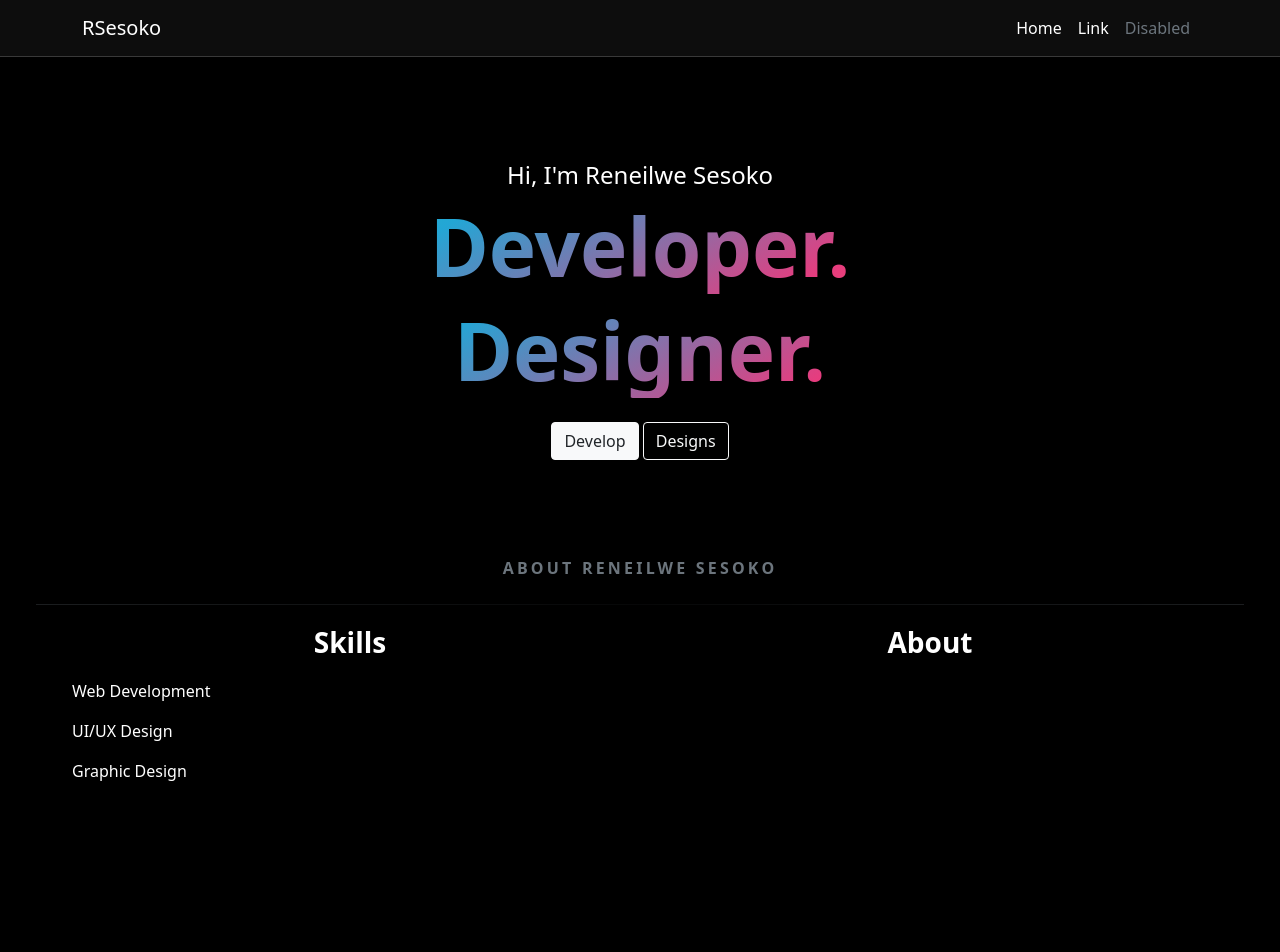
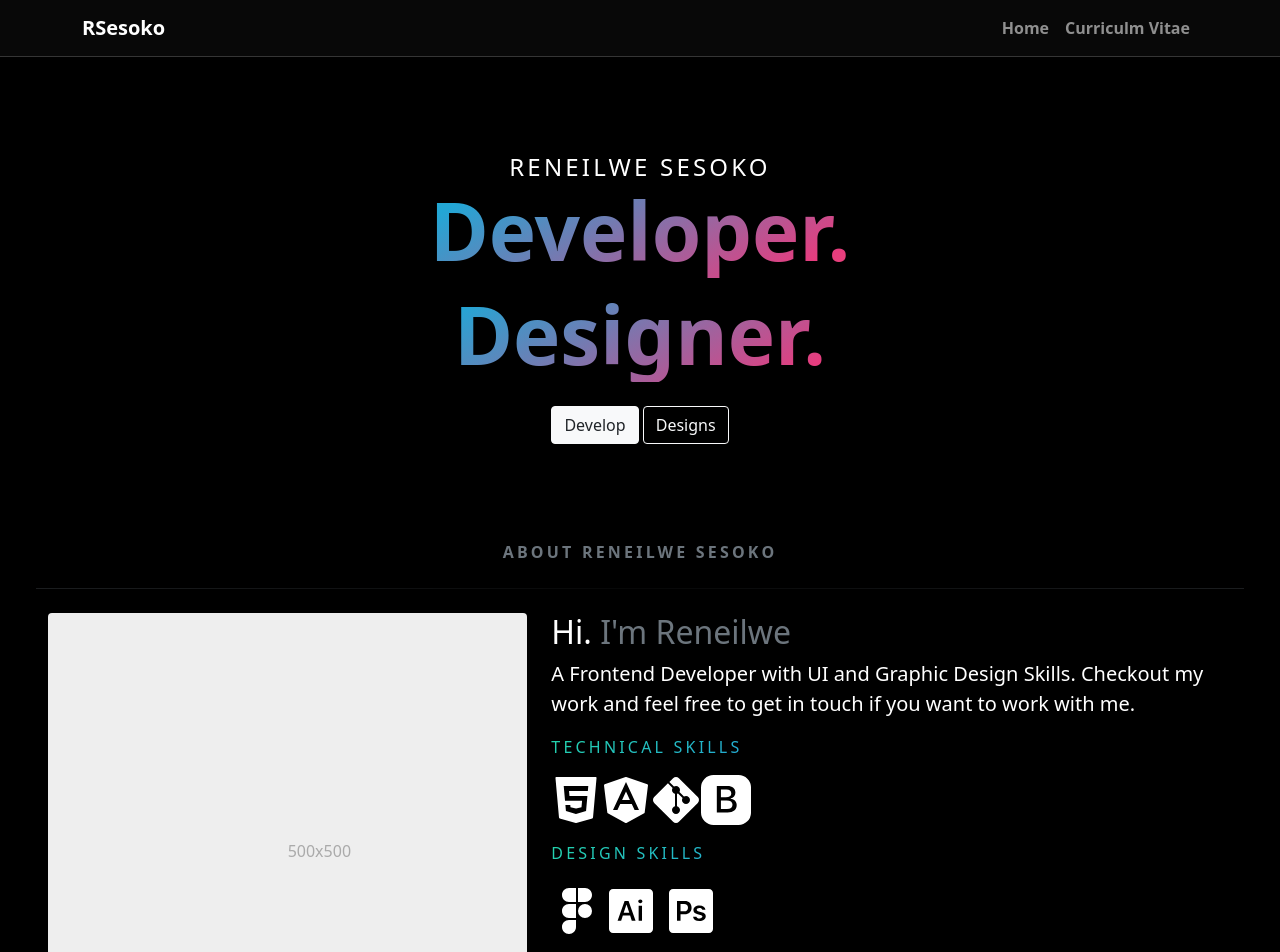
Before and after one commit to ReneilweSesoko/reneilwe_sesoko_portfolio, an Angular app: page /home in a window 1280 px wide. Shown: the top 952 px of the page. Before the commit the page ends 905 px from the top, so only its background shows below. Built offline with nearby package versions, Linux system fonts and the light colour scheme.

Commit message:
update on homepage

```diff
--- a/src/app/components/top-nav/top-nav.component.html
+++ b/src/app/components/top-nav/top-nav.component.html
@@ -1,19 +1,16 @@
-<nav class="navbar navbar-expand-lg sticky-top text-light p-2">
+<nav class="navbar navbar-expand-lg navbar-dark sticky-top text-light p-2">
     <div class="container">
-      <a class="navbar-brand" href="#">RSesoko</a>
+      <a class="navbar-brand fw-bold" href="#">RSesoko</a>
       <button class="navbar-toggler" type="button" data-bs-toggle="collapse" data-bs-target="#navbarSupportedContent" aria-controls="navbarSupportedContent" aria-expanded="false" aria-label="Toggle navigation">
         <span class="navbar-toggler-icon text-light"></span>
       </button>
       <div class="collapse navbar-collapse" id="navbarSupportedContent">
         <ul class="navbar-nav ms-auto mb-2 mb-lg-0">
           <li class="nav-item">
-            <a class="nav-link active" aria-current="page" href="#">Home</a>
+            <a class="nav-link fw-bold" href="#">Home</a>
           </li>
           <li class="nav-item">
-            <a class="nav-link" href="#">Link</a>
-          </li>
-          <li class="nav-item">
-            <a class="nav-link disabled">Disabled</a>
+            <a class="nav-link fw-bold" href="#">Curriculm Vitae</a>
           </li>
         </ul>
 
--- a/src/app/components/top-nav/top-nav.component.scss
+++ b/src/app/components/top-nav/top-nav.component.scss
@@ -7,11 +7,11 @@ ul li .nav-item{
 }
 
 nav{
-    background: rgba( 255, 255, 255, 0.05 );
+    background: rgba( 255, 255, 255, 0.03 );
     //box-shadow: 0 8px 32px 0 rgba(197, 198, 211, 0.37);
     backdrop-filter: blur( 4px );
     -webkit-backdrop-filter: blur( 4px );
-    //border-radius: 10px;
+    //border-radius: 10px
     border-bottom: 1px solid rgba( 255, 255, 255, 0.18 );
 }
 
--- a/src/app/pages/home/home.component.html
+++ b/src/app/pages/home/home.component.html
@@ -1,6 +1,6 @@
 <div class="container">
   <div class="px-4 py-5 my-5 text-center">
-        <h4 class="text-center fs-light m-2">Hi, I'm Reneilwe Sesoko</h4>
+    <h4 class="text-center text-uppercase fs-light m-0 abt">Reneilwe Sesoko</h4>
     <h1 class="display-1 text-center fw-bold mt-0" id="tags">
       Developer.
     </h1>
@@ -9,8 +9,13 @@
     </h1>
 
     <div class="d-flex justify-content-center mt-4">
-            <button type="button" class="btn btn-light text-dark">Develop</button> &nbsp;
-            <button type="button" class="btn btn-outline-light text-light">Designs</button>
+      <button type="button" class="btn btn-light text-dark" id="btn">
+        Develop
+      </button>
+      &nbsp;
+      <button type="button" class="btn btn-outline-light" id="btnotl">
+        Designs
+      </button>
     </div>
   </div>
 
@@ -18,26 +23,152 @@
     <div class="col text-uppercase fw-bold abt">
       about reneilwe sesoko
     </div>
-        <hr class="line mt-4">
+    <hr class="line mt-4" />
   </div>
-    <div class="row mx-5">
-        <div class="col">
 
-           <p class="fw-bold fs-3 text-center">Skills</p>
-           <p>
-               Web Development
+  <div class="row featurette mx-4 mt-2">
+    <div class="col-md-7 order-md-2">
+      <h2 class="featurette-heading">
+        Hi.
+        <span class="text-muted">I'm Reneilwe</span>
+      </h2>
+      <p class="lead">
+        A Frontend Developer with UI and Graphic Design Skills. Checkout my
+        work and feel free to get in touch if you want to work with me.
       </p>
-           <p>
-            UI/UX Design
+      <p class="text-uppercase text-muted fw-lighter abts">
+        technical skills
       </p>
-           <p>
-            Graphic Design
+      <div class="d-flex mb-3">
+        <!-- html5 svg -->
+        <svg
+          xmlns="http://www.w3.org/2000/svg"
+          x="0px"
+          y="0px"
+          width="50"
+          height="50"
+          viewBox="0 0 50 50"
+          style="fill: #ffffff;"
+        >
+          <path
+            d="M 45.273438 2.324219 C 45.085938 2.117188 44.816406 2 44.535156 2 L 5.464844 2 C 5.183594 2 4.914063 2.117188 4.726563 2.324219 C 4.535156 2.53125 4.441406 2.808594 4.46875 3.089844 L 7.988281 42.515625 C 8.023438 42.929688 8.3125 43.273438 8.710938 43.390625 L 24.722656 47.960938 C 24.808594 47.988281 24.902344 48 24.996094 48 C 25.089844 48 25.179688 47.988281 25.269531 47.960938 L 41.292969 43.390625 C 41.691406 43.273438 41.976563 42.929688 42.015625 42.515625 L 45.53125 3.089844 C 45.558594 2.808594 45.464844 2.53125 45.273438 2.324219 Z M 36.847656 15.917969 L 18.035156 15.917969 L 18.484375 21.007813 L 36.394531 21.007813 L 35.050781 36.050781 L 24.992188 39.089844 L 24.894531 39.058594 L 14.953125 36.046875 L 14.410156 29.917969 L 19.28125 29.917969 L 19.492188 32.296875 L 25.050781 33.460938 L 30.507813 32.296875 L 31.089844 25.859375 L 14.046875 25.859375 L 12.722656 11.054688 L 37.28125 11.054688 Z"
+          ></path>
+        </svg>
+
+        <!-- angular svg -->
+
+        <svg
+          xmlns="http://www.w3.org/2000/svg"
+          x="0px"
+          y="0px"
+          width="50"
+          height="50"
+          viewBox="0 0 50 50"
+          style="fill: #ffffff;"
+        >
+          <path
+            d="M 24.929688 2.0019531 C 24.819813 2.0024531 24.709016 2.0206406 24.603516 2.0566406 L 3.671875 9.3417969 C 3.227875 9.4957969 2.9498125 9.93925 3.0078125 10.40625 L 6.3164062 37.529297 C 6.3554062 37.850297 6.5450781 38.133109 6.8300781 38.287109 L 24.478516 47.878906 C 24.626516 47.959906 24.791078 48 24.955078 48 C 25.120078 48 25.286547 47.958953 25.435547 47.876953 L 43.173828 38.154297 C 43.455828 37.999297 43.647547 37.717438 43.685547 37.398438 L 46.992188 10.277344 C 47.050187 9.8083437 46.769312 9.3609844 46.320312 9.2089844 L 25.253906 2.0527344 C 25.148906 2.0177344 25.039562 2.0014531 24.929688 2.0019531 z M 25 7 L 38 35 L 33.5625 35 L 30.78125 29.007812 L 19.21875 29.007812 L 16.4375 35 L 12 35 L 25 7 z M 25 16.5 L 21.080078 25 L 28.919922 25 L 25 16.5 z"
+          ></path>
+        </svg>
+
+        <!-- typescript svg -->
+        <svg
+          xmlns="http://www.w3.org/2000/svg"
+          x="0px"
+          y="0px"
+          width="50"
+          height="50"
+          viewBox="0 0 50 50"
+          style="fill: #ffffff;"
+        >
+          <path
+            d="M 46.792969 22.089844 L 27.910156 3.207031 C 27.109375 2.402344 26.054688 2 25 2 C 23.945313 2 22.890625 2.402344 22.089844 3.207031 L 18.355469 6.941406 L 22.976563 11.5625 C 24.511719 10.660156 26.511719 10.855469 27.828125 12.171875 C 29.144531 13.488281 29.335938 15.488281 28.433594 17.019531 L 32.976563 21.5625 C 34.511719 20.660156 36.511719 20.855469 37.828125 22.171875 C 39.390625 23.734375 39.390625 26.265625 37.828125 27.828125 C 36.265625 29.390625 33.734375 29.390625 32.171875 27.828125 C 30.855469 26.511719 30.660156 24.511719 31.5625 22.976563 L 27.019531 18.433594 C 26.695313 18.625 26.355469 18.765625 26 18.855469 L 26 31.140625 C 27.722656 31.585938 29 33.136719 29 35 C 29 37.210938 27.210938 39 25 39 C 22.789063 39 21 37.210938 21 35 C 21 33.136719 22.277344 31.585938 24 31.140625 L 24 18.855469 C 23.332031 18.683594 22.695313 18.351563 22.171875 17.828125 C 20.855469 16.511719 20.664063 14.511719 21.566406 12.980469 L 16.941406 8.355469 L 3.207031 22.089844 C 1.597656 23.695313 1.597656 26.304688 3.207031 27.910156 L 22.089844 46.792969 C 22.890625 47.597656 23.945313 48 25 48 C 26.054688 48 27.109375 47.597656 27.910156 46.792969 L 46.792969 27.910156 C 48.402344 26.304688 48.402344 23.695313 46.792969 22.089844 Z"
+          ></path>
+        </svg>
+
+        <svg
+          xmlns="http://www.w3.org/2000/svg"
+          width="50"
+          height="50"
+          fill="currentColor"
+          class="bi bi-bootstrap-fill"
+          viewBox="0 0 16 16"
+        >
+          <path
+            d="M6.375 7.125V4.658h1.78c.973 0 1.542.457 1.542 1.237 0 .802-.604 1.23-1.764 1.23H6.375zm0 3.762h1.898c1.184 0 1.81-.48 1.81-1.377 0-.885-.65-1.348-1.886-1.348H6.375v2.725z"
+          />
+          <path
+            d="M4.002 0a4 4 0 0 0-4 4v8a4 4 0 0 0 4 4h8a4 4 0 0 0 4-4V4a4 4 0 0 0-4-4h-8zm1.06 12V3.545h3.399c1.587 0 2.543.809 2.543 2.11 0 .884-.65 1.675-1.483 1.816v.1c1.143.117 1.904.931 1.904 2.033 0 1.488-1.084 2.396-2.888 2.396H5.062z"
+          />
+        </svg>
+      </div>
+
+      <p class="text-uppercase text-muted fw-lighter abts">
+        design skills
       </p>
+      <div>
+        <!-- figma svg -->
+        <svg
+          xmlns="http://www.w3.org/2000/svg"
+          x="0px"
+          y="0px"
+          width="50"
+          height="50"
+          viewBox="0 0 50 50"
+          style="fill: #ffffff;"
+        >
+          <path
+            d="M25 2v14h-7c-3.855 0-7-3.145-7-7 0-3.855 3.145-7 7-7H25zM25 18v14h-7c-3.855 0-7-3.145-7-7 0-3.855 3.145-7 7-7H25zM25 34v7c0 3.855-3.145 7-7 7s-7-3.145-7-7c0-3.855 3.145-7 7-7H25zM41 9c0 3.855-3.145 7-7 7h-7V2h7C37.855 2 41 5.145 41 9zM34 18A7 7 0 1034 32 7 7 0 1034 18z"
+          ></path>
+        </svg>
+
+        <!-- adobe ai svg -->
+        <svg
+          xmlns="http://www.w3.org/2000/svg"
+          x="0px"
+          y="0px"
+          width="60"
+          height="60"
+          viewBox="0 0 30 30"
+          style="fill: #ffffff;"
+        >
+          <path
+            d="M 6 4 C 4.895 4 4 4.895 4 6 L 4 24 C 4 25.105 4.895 26 6 26 L 24 26 C 25.105 26 26 25.105 26 24 L 26 6 C 26 4.895 25.105 4 24 4 L 6 4 z M 19.660156 9.2480469 C 20.282156 9.2480469 20.707031 9.6445469 20.707031 10.185547 C 20.707031 10.726547 20.282156 11.123047 19.660156 11.123047 C 19.045156 11.123047 18.615234 10.726547 18.615234 10.185547 C 18.615234 9.6445469 19.045156 9.2480469 19.660156 9.2480469 z M 11.792969 9.953125 L 13.775391 9.953125 L 17.28125 19.818359 L 15.388672 19.818359 L 14.554688 17.296875 L 10.925781 17.296875 L 10.076172 19.818359 L 8.2929688 19.818359 L 11.792969 9.953125 z M 12.6875 11.832031 L 11.335938 15.900391 L 14.144531 15.900391 L 12.804688 11.832031 L 12.6875 11.832031 z M 18.820312 12.339844 L 20.507812 12.339844 L 20.507812 19.818359 L 18.820312 19.818359 L 18.820312 12.339844 z"
+          ></path>
+        </svg>
+
+        <!-- adobe ps svg -->
+        <svg
+          xmlns="http://www.w3.org/2000/svg"
+          x="0px"
+          y="0px"
+          width="60"
+          height="60"
+          viewBox="0 0 30 30"
+          style="fill: #ffffff;"
+        >
+          <path
+            d="M 6 4 C 4.895 4 4 4.895 4 6 L 4 24 C 4 25.105 4.895 26 6 26 L 24 26 C 25.105 26 26 25.105 26 24 L 26 6 C 26 4.895 25.105 4 24 4 L 6 4 z M 8 9.9921875 L 11.978516 9.9921875 C 13.947516 9.9921875 15.294922 11.339125 15.294922 13.328125 C 15.294922 15.283125 13.898344 16.623047 11.902344 16.623047 L 9.7636719 16.623047 L 9.7636719 19.857422 L 8 19.857422 L 8 9.9921875 z M 9.7636719 11.46875 L 9.7636719 15.160156 L 11.507812 15.160156 C 12.765813 15.160156 13.503906 14.504125 13.503906 13.328125 C 13.503906 12.119125 12.784672 11.46875 11.513672 11.46875 L 9.7636719 11.46875 z M 19.207031 12.226562 C 20.984031 12.226562 22.099656 13.013047 22.222656 14.373047 L 20.630859 14.373047 C 20.507859 13.847047 20.007844 13.511719 19.214844 13.511719 C 18.442844 13.511719 17.861328 13.881875 17.861328 14.421875 C 17.861328 14.845875 18.21675 15.105391 18.96875 15.275391 L 20.287109 15.576172 C 21.716109 15.897172 22.378906 16.513281 22.378906 17.613281 C 22.378906 19.050281 21.059359 20.007813 19.193359 20.007812 C 17.327359 20.007812 16.151484 19.199844 16.021484 17.839844 L 17.697266 17.839844 C 17.861266 18.393844 18.386375 18.722656 19.234375 18.722656 C 20.088375 18.722656 20.683594 18.346969 20.683594 17.792969 C 20.683594 17.368969 20.363344 17.101359 19.652344 16.943359 L 18.326172 16.636719 C 16.890172 16.308719 16.214844 15.645578 16.214844 14.517578 C 16.214844 13.163578 17.443031 12.226562 19.207031 12.226562 z"
+          ></path>
+        </svg>
 
       </div>
-        <div class="col">
-            <p class="fw-bold fs-3 text-center">About</p>
+    </div>
+    <div class="col-md-5 order-md-1">
+      <svg
+        class="sv bd-placeholder-img bd-placeholder-img-lg featurette-image img-fluid mx-auto rounded"
+        width="500"
+        height="500"
+        xmlns="http://www.w3.org/2000/svg"
+        role="img"
+        aria-label="Placeholder: 500x500"
+        preserveAspectRatio="xMidYMid slice"
+        focusable="false"
+      >
+        <title>Placeholder</title>
+        <rect width="100%" height="100%" fill="#eee"></rect>
+        <text x="50%" y="50%" fill="#aaa" dy=".3em">500x500</text>
+      </svg>
     </div>
   </div>
-
 </div>
--- a/src/app/pages/home/home.component.scss
+++ b/src/app/pages/home/home.component.scss
@@ -11,14 +11,14 @@
     //: 15rem 0;
 }
 
-h1{
+h1,.sv, .abts {
     //font-size: 50pt;
     background: linear-gradient(-30deg, #ee7752, #e73c7e, #23a6d5, #23d5ab);
     background-clip: text;
     -webkit-text-fill-color: transparent;
     animation: gradient 5s ease infinite;
 }
-.abt{
+.abt, .abts{
 	letter-spacing: .2rem;
 }
 
@@ -27,6 +27,11 @@ h1{
     height: 1px;
     background-image: linear-gradient(to right, rgba(0, 0, 0, 0), rgba(0, 0, 0, 0.75), rgba(0, 0, 0, 0));
 	//background: linear-gradient(-30deg, #ee7752, #e73c7e, #23a6d5, #23d5ab);
+}
+
+#btnotl:hover{
+	background-color: white;
+	color: #0c0508;
 }
 
 @keyframes gradient {
--- a/src/index.html
+++ b/src/index.html
@@ -2,7 +2,7 @@
 <html lang="en">
 <head>
   <meta charset="utf-8">
-  <title>PortfolioFront</title>
+  <title>Reneilwe Sesoko's Porfolio</title>
   <base href="/">
   <meta name="viewport" content="width=device-width, initial-scale=1">
   <link rel="icon" type="image/x-icon" href="favicon.ico">
```
Lines whose indentation alone changed are shown as unchanged.
